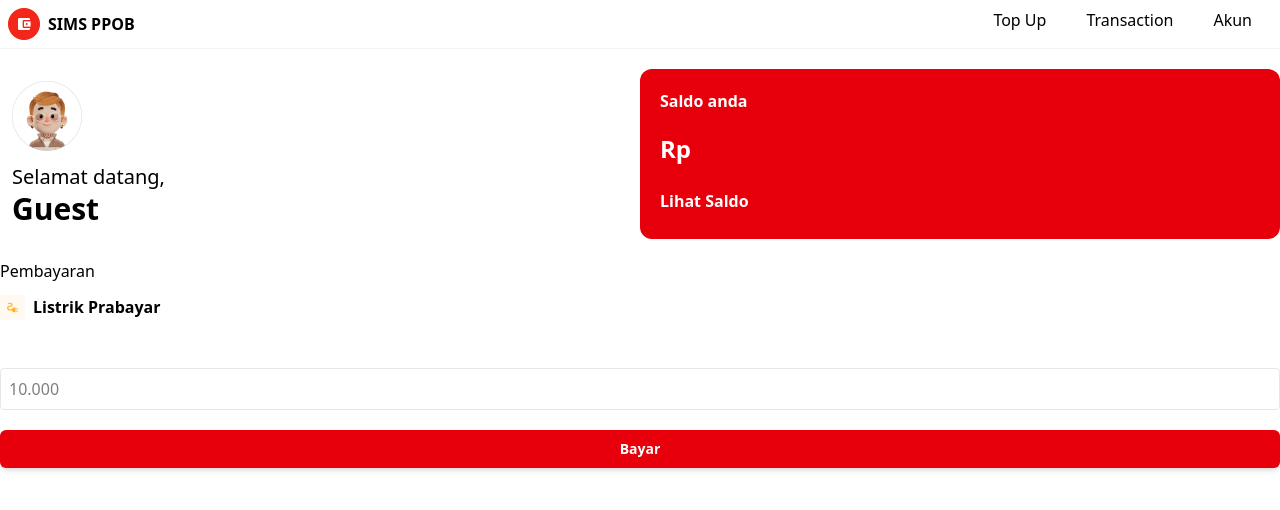
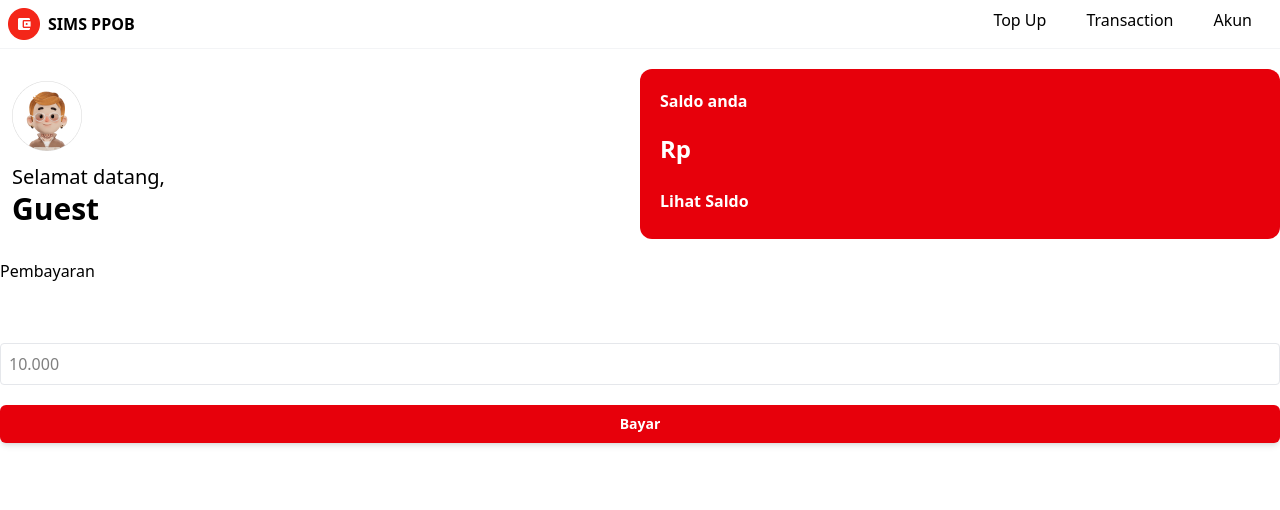
Before and after one commit to agungshndy/sims-ppob, a React (Vite) app: page /sims-ppob/transaction in a window 1280 px wide. Shown: the top 510 px of the page. Built offline with nearby package versions, Linux system fonts and the light colour scheme.

Commit message:
transaction feature minor update

```diff
--- a/src/components/Home.jsx
+++ b/src/components/Home.jsx
@@ -58,51 +58,51 @@ const Home = ()=> {
     </div>
     <div className='feature grid grid-cols-12 justify-items-center mt-10'>
         <div className='items-center text-center text-xs'>
-          <Link to="/transaction"><img className='mb-2 hover:cursor-pointer' src={PBB} alt="pbb" /></Link>
+          <Link to="/transaction?service=pbb"><img className='mb-2 hover:cursor-pointer' src={PBB} alt="pbb" /></Link>
           <p>PBB</p>
         </div>
         <div className='items-center text-center text-xs'>
-          <Link to="/transaction"><img className='mb-2 hover:cursor-pointer' src={Listrik} alt="listrik" /></Link>
+          <Link to="/transaction?service=listrik"><img className='mb-2 hover:cursor-pointer' src={Listrik} alt="listrik" /></Link>
           <p>Listrik</p>
         </div>
         <div className='items-center text-center text-xs'>
-          <Link to="/transaction"><img className='mb-2 hover:cursor-pointer' src={Pulsa} alt="pulsa" /></Link>
+          <Link to="/transaction?service=pulsa"><img className='mb-2 hover:cursor-pointer' src={Pulsa} alt="pulsa" /></Link>
           <p>Pulsa</p>
         </div>
         <div className='items-center text-center text-xs'>
-          <Link to="/transaction"><img className='mb-2 hover:cursor-pointer' src={PDAM} alt="pdam" /></Link>
+          <Link to="/transaction?service=pdam"><img className='mb-2 hover:cursor-pointer' src={PDAM} alt="pdam" /></Link>
           <p>PDAM</p>
         </div>
         <div className='items-center text-center text-xs'>
-          <Link to="/transaction"><img className='mb-2 hover:cursor-pointer' src={PGN} alt="pgn" /></Link>
+          <Link to="/transaction?service=pgn"><img className='mb-2 hover:cursor-pointer' src={PGN} alt="pgn" /></Link>
           <p>PGN</p>
         </div>
         <div className='items-center text-center text-xs'>
-          <Link to="/transaction"><img className='mb-2 hover:cursor-pointer' src={TV} alt="televisi" /></Link>
+          <Link to="/transaction?service=televisi"><img className='mb-2 hover:cursor-pointer' src={TV} alt="televisi" /></Link>
           <p>Televisi</p>
         </div>
         <div className='items-center text-center text-xs'>
-          <Link to="/transaction"><img className='mb-2 hover:cursor-pointer' src={Musik} alt="musik" /></Link>
+          <Link to="/transaction?service=musik"><img className='mb-2 hover:cursor-pointer' src={Musik} alt="musik" /></Link>
           <p>Musik</p>
         </div>
         <div className='items-center text-center text-xs'>
-          <Link to="/transaction"><img className='mb-2 mx-auto hover:cursor-pointer' src={Game} alt="voucher game" /></Link>
+          <Link to="/transaction?service=vouchergame"><img className='mb-2 mx-auto hover:cursor-pointer' src={Game} alt="vouchergame" /></Link>
           <p>Voucher Game</p>
         </div>
         <div className='items-center text-center text-xs'>
-          <Link to="/transaction"><img className='mb-2 mx-auto hover:cursor-pointer' src={Voucher} alt="voucher makanan" /></Link>
+          <Link to="/transaction?service=vouchermakanan"><img className='mb-2 mx-auto hover:cursor-pointer' src={Voucher} alt="vouchermakanan" /></Link>
           <p>Voucher Makanan</p>
         </div>
         <div className='items-center text-center text-xs'>
-          <Link to="/transaction"><img className='mb-2 hover:cursor-pointer' src={Kurban} alt="kurban" /></Link>
+          <Link to="/transaction?service=kurban"><img className='mb-2 hover:cursor-pointer' src={Kurban} alt="kurban" /></Link>
           <p>Kurban</p>
         </div>
         <div className='items-center text-center text-xs'>
-          <Link to="/transaction"><img className='mb-2 hover:cursor-pointer' src={Zakat} alt="zakat" /></Link>
+          <Link to="/transaction?service=zakat"><img className='mb-2 hover:cursor-pointer' src={Zakat} alt="zakat" /></Link>
           <p>Zakat</p>
         </div>
         <div className='items-center text-center text-xs'>
-          <Link to="/transaction"><img className='mb-2 hover:cursor-pointer' src={Paket} alt="paket data" /></Link>
+          <Link to="/transaction?service=paketdata"><img className='mb-2 hover:cursor-pointer' src={Paket} alt="paketdata" /></Link>
           <p>Paket Data</p>
         </div>
     </div>
--- a/src/components/Transaction.jsx
+++ b/src/components/Transaction.jsx
@@ -1,7 +1,18 @@
 import Logo from '../assets/Logo.png'
 import Profile from '../assets/Profile Photo.png'
 import Listrik from '../assets/Listrik.png'
-import { useNavigate } from 'react-router-dom'
+import PBB from '../assets/PBB.png'
+import Pulsa from '../assets/Pulsa.png'
+import PDAM from '../assets/PDAM.png'
+import PGN from '../assets/PGN.png'
+import TV from '../assets/Televisi.png'
+import Musik from '../assets/Musik.png'
+import Game from '../assets/Game.png'
+import Voucher from '../assets/Voucher Makanan.png'
+import Kurban from '../assets/Kurban.png'
+import Zakat from '../assets/Zakat.png'
+import Paket from '../assets/Paket Data.png'
+import { useLocation, useNavigate } from 'react-router-dom'
 import { useContext } from 'react'
 import { UserContext } from '../contexts/UserContext'
 // import axios from 'axios';
@@ -19,6 +30,65 @@ function Transaction() {
    //    const response = await axios.get(API_URL);
    //    setUser(response.data);
    // }
+
+  const serviceMap = {
+    pbb : {
+      label : 'PBB',
+      icon : PBB
+    },
+    listrik : {
+      label : 'Listrik',
+      icon : Listrik
+      },
+    pulsa : {
+      label : 'Pulsa Prabayar',
+      icon : Pulsa
+    },
+    pdam : {
+      label : 'PDAM',
+      icon : PDAM
+    },
+    pgn : {
+      label : 'PGN',
+      icon : PGN
+    },
+    televisi : {
+      label : 'Televisi',
+      icon : TV
+    },
+    musik : {
+      label : 'Musik',
+      icon : Musik
+    },
+    vouchergame : {
+      label : 'Voucher Game',
+      icon : Game
+    },
+    vouchermakanan : {
+      label : 'Voucher Makanan',
+      icon : Voucher
+    },
+    kurban : {
+      label : 'Kurban',
+      icon : Kurban
+    },
+    zakat : {
+      label : 'Zakat',
+      icon : Zakat
+    },
+    paketdata : {
+      label : 'Paket Data',
+      icon : Paket
+    }
+  }
+  // const selectedService = serviceMap[service] || {
+  //   label: 'Pilih Menu',
+  //   icon: 'null'
+  // }
+
+  const location = useLocation();
+  const queryParams= new URLSearchParams(location.search);
+  const service = queryParams.get('service');
 
   const navigate = useNavigate()
   const { user } = useContext(UserContext)
@@ -57,8 +127,12 @@ function Transaction() {
     <div className='topup-feature my-5'>
         <p className='mb-3'>Pembayaran</p>
         <div className='flex space-x-2 mb-7'>
-          <img className='w-[25px]' src={Listrik} alt="listrik icon" />
-          <h1 className='text-md font-semibold'>Listrik Prabayar</h1>
+          {serviceMap[service] && (
+          <div className='flex space-x-2 mb-7'>
+            <img className='w-[25px]' src={serviceMap[service].icon} alt={service} />
+            <h1 className='text-md font-semibold'>{serviceMap[service].label}</h1>
+          </div>
+          )}
         </div>
     <div className='grid grid-cols-1'>
         <input className='border border-gray-200 p-2 my-5 rounded-sm' type="text" name="nominal" id="nominal" placeholder='10.000'/>
```
